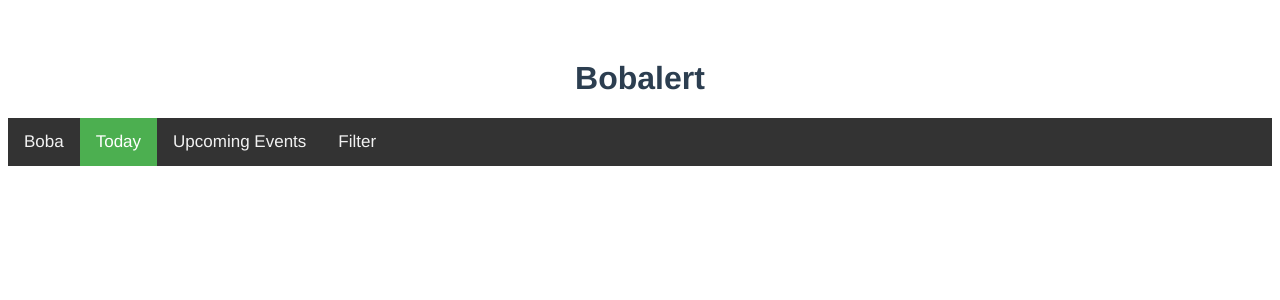
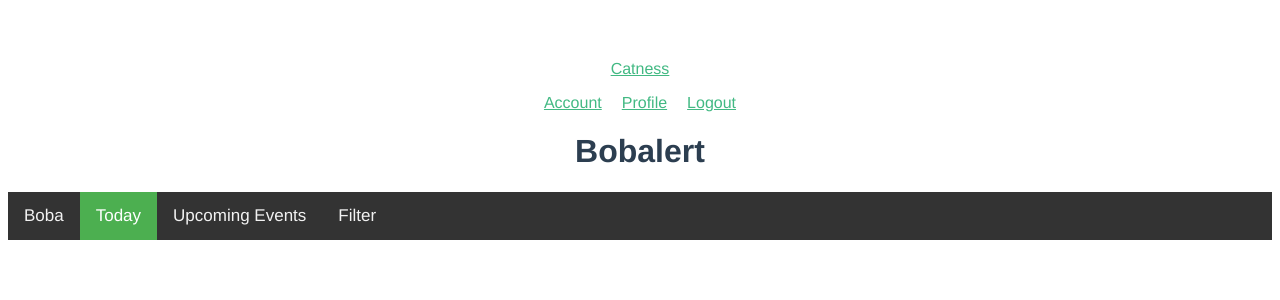
Before and after one commit to WinstonGGG/Bobalert, a Vue app in the folder hello-world/: page / in a window 1280 px wide. Shown: the top 300 px of the page. Built offline with nearby package versions, Linux system fonts and the light colour scheme.

Commit message:
dropdown menu can be styled

```diff
--- a/hello-world/package.json
+++ b/hello-world/package.json
@@ -9,6 +9,7 @@
   },
   "dependencies": {
     "core-js": "^2.6.5",
+    "firebase": "^6.0.2",
     "global": "^4.3.2",
     "vue": "^2.6.10"
   },
--- a/hello-world/src/components/DropdownList.vue
+++ b/hello-world/src/components/DropdownList.vue
@@ -1,6 +1,17 @@
 <template>
-  <div class="dropdown">
-
+  <div>
+    <a href="#" v-on:click.prevent="showDropDown=!showDropDown">
+      <div>Catness</div>
+      <!-- <img src="..." alt="avatar"> -->
+      <i :class="{ 'fa-caret-up': showDropDown, 'fa-caret-down': !showDropDown }" aria-hidden="true"></i>
+    </a>
+    <div v-if="showDropDown">
+      <ul>
+        <li :key="link.id" v-for="link in links">
+          <a href="#">{{link.name}}</a>
+        </li>
+      </ul>
+    </div>
   </div>
 </template>
 
@@ -9,6 +20,25 @@ export default {
   name: 'DropdownList',
   props: {
     name: String
+  },
+  data() {
+    return {
+      showDropDown: true,
+      links: [
+      {
+          id: 1,
+          name: "Account"
+      },
+      {
+          id: 2,
+          name: "Profile"
+      },
+      {
+          id: 3,
+          name: "Logout"
+      }
+      ]
+    }
   }
 }
 </script>
```
Also changed, not shown: hello-world/src/main.js (+21 -0 lines), 1 other file (tests, documents, lock files or other folders).
